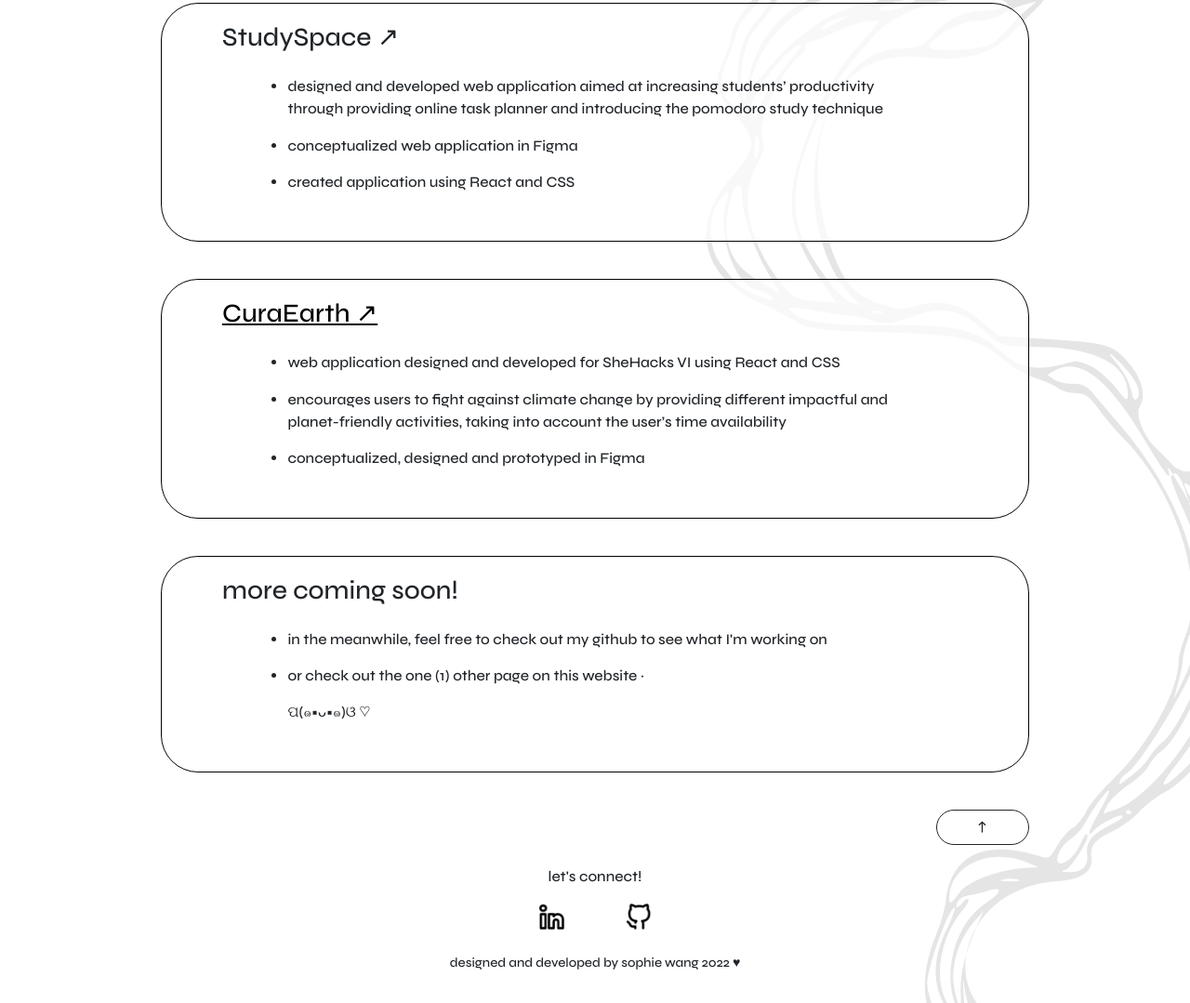
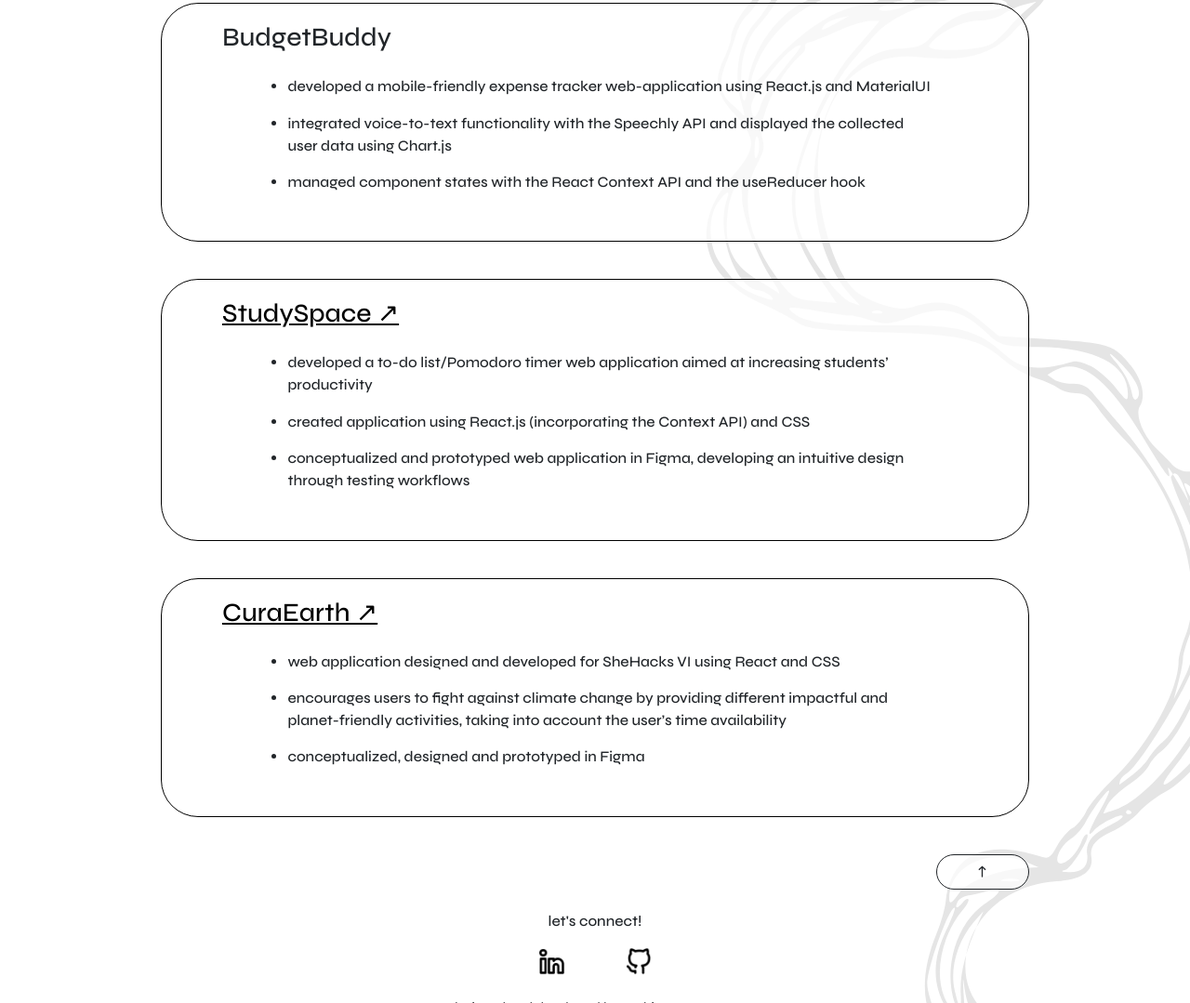
Before and after one commit to sophiewangg/sophiewangg.github.io, a plain HTML site: page index.html in a window 1280 px wide. Shown: the part 1294-2373 px from the top of the page at 93% size. Drawn offline with nearby package versions, Linux system fonts and the light colour scheme.

Commit message:
Update index.html

```diff
--- a/index.html
+++ b/index.html
@@ -72,33 +72,31 @@
             <h1 class="title"> personal projects</h1>
 
             <div class="card">
-                <h3>StudySpace ↗</h3> <!-- remember to link!!-->
+                <h3> BudgetBuddy</h3> <!-- remember to link!!-->
                 <ul>
-                    <li>designed and developed web application aimed at increasing students’ productivity through providing online task planner and introducing the pomodoro study technique  </li>
-                    <li>conceptualized web application in Figma</li>
-                    <li>created application using React and CSS</li>
+                    <li>developed a mobile-friendly expense tracker web-application using React.js and MaterialUI</li>
+                    <li>integrated voice-to-text functionality with the Speechly API and displayed the collected user data using Chart.js</li>
+                    <li>managed component states with the React Context API and the useReducer hook </li>
                 </ul>
             </div>
 
             <div class="card">
-                <h3> <a href="https://phamkelly17.github.io/cura-earth/" target="_blank"> CuraEarth ↗</a></h3> <!-- remember to link!!-->
+                <a href="https://sophiewangg.github.io/studySpace/"> <h3>StudySpace ↗</h3> </a>
+                <ul>
+                    <li>developed a to-do list/Pomodoro timer web application aimed at increasing students’ productivity </li>
+                    <li>created application using React.js (incorporating the Context API) and CSS  </li>
+                    <li>conceptualized and prototyped web application in Figma, developing an intuitive design through testing workflows</li>
+                </ul>
+            </div>
+
+            <div class="card">
+                <a href="https://phamkelly17.github.io/cura-earth/" target="_blank"> <h3> CuraEarth ↗</h3></a><!-- remember to link!!-->
                 <ul>
                     <li>web application designed and developed for SheHacks VI using React and CSS</li>
                     <li>encourages users to fight against climate change by providing different impactful and planet-friendly activities, taking into account the user’s time availability </li>
                     <li>conceptualized, designed and prototyped in Figma</li>
                 </ul>
             </div>
-
-            <div class="card">
-                <h3> more coming soon!</h3> <!-- remember to link!!-->
-                <ul>
-                    <li> in the meanwhile, feel free to check out my github to see what I'm working on </li>
-                    <li> or check out the one (1) other page on this website ~ </li>
-                    <p>  ପ(๑•ᴗ•๑)ଓ ♡ </p>
-                </ul>
-            </div>
-
-
 
                 <a href="#top">
                     <button class="btn btn-outline-dark border border-dark" type="button" id="scroll-up">↑</button>
```
